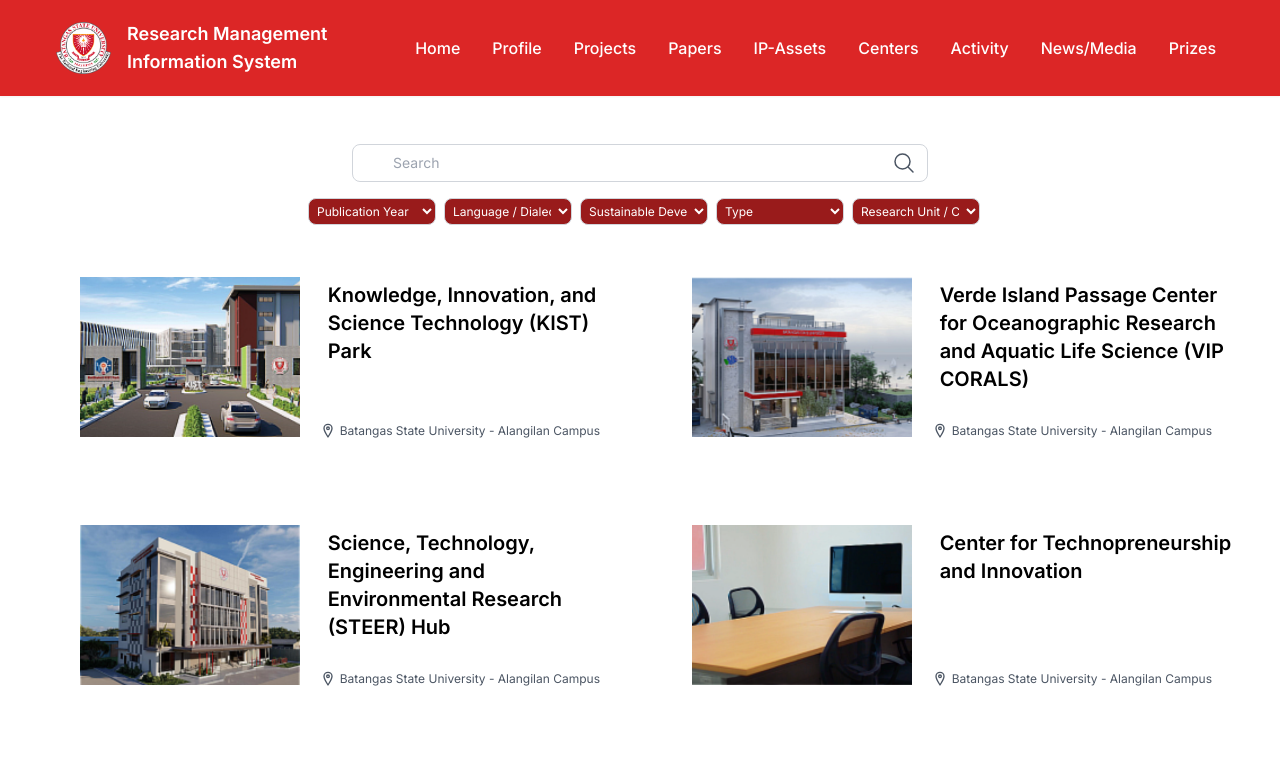
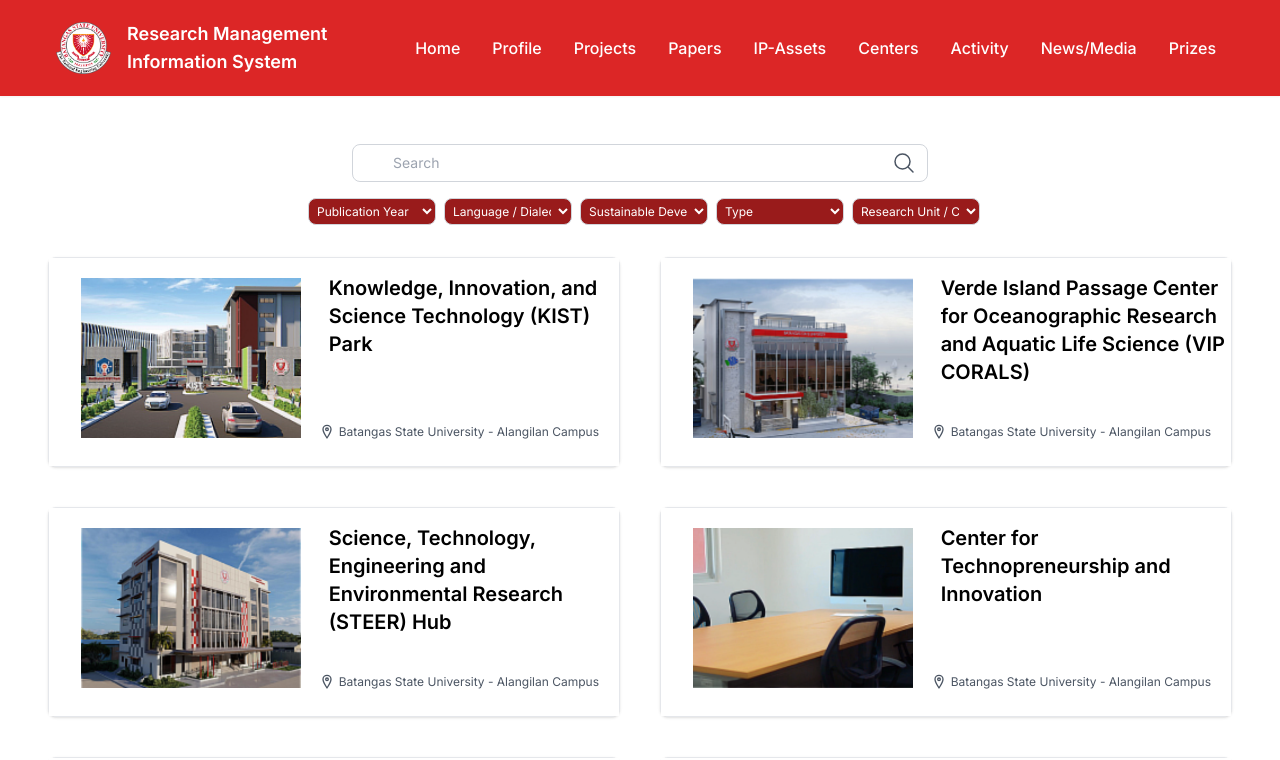
Before and after one commit to jericho-millena/PublicD, a Next.js app: page /pages/centers in a window 1280 px wide. Shown: the top 760 px of the page. Built offline with nearby package versions, Linux system fonts and the light colour scheme.

Commit message:
Refactor center card component and add CenterMain page

```diff
--- a/src/app/components/centerList.js
+++ b/src/app/components/centerList.js
@@ -4,12 +4,12 @@
   const { name, campus, image } = user;
 
   return (
-    <div className="bg-white overflow-hidden max-w-xs sm:max-w-sm md:max-w-md lg:max-w-lg xl:max-w-xl 3xl:max-w-2xl">
+    <a href="/pages/centers/CenterMain" className="items-center bg-white border border-gray-200 rounded-lg shadow md:flex-row md:max-w-xl h-95 hover:bg-gray-100 relative">
+      <div className="bg-white overflow-hidden max-w-xs sm:max-w-sm md:max-w-md lg:max-w-lg xl:max-w-xl 3xl:max-w-2xl cursor-pointer hover:shadow-lg transition-shadow">
         <div className="group flex items-start ml-5">
           <img className="ml-3 mr-2 mt-5 h-40 w-35" src={image} alt={name} />
           <div className="ltr:ml-3 flex-1">
-          <br></br>
-          <h2 className="text-xl font-semibold mb-1 ml-5">{name}</h2>
+            <h2 className="text-xl font-semibold mb-1 ml-5 mt-4">{name}</h2>
           </div>
         </div>
         <div className="flex justify-end items-center mt-4 pr-5 pb-3">
@@ -32,6 +32,7 @@
           </p>
         </div>
       </div>
+    </a>
   );
 };
 
--- /dev/null
+++ b/src/app/pages/centers/CenterMain/page.js
@@ -0,0 +1,9 @@
+import React from 'react'
+
+export default function CenterMain() {
+  return (
+<main>
+    <h1>Center</h1>
+</main>
+  )
+}
```
Lines whose indentation alone changed are shown as unchanged.
